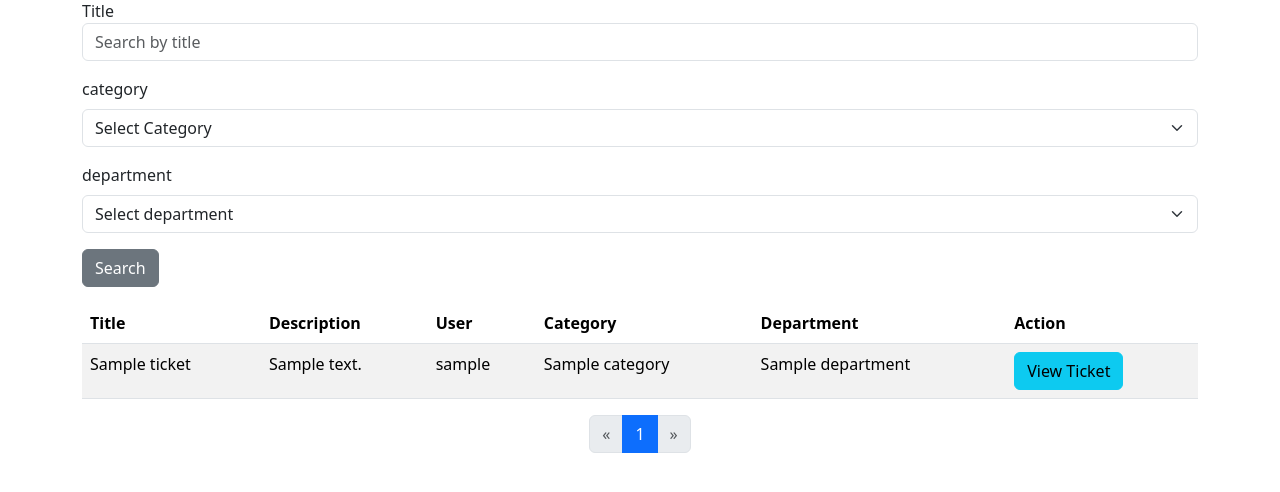
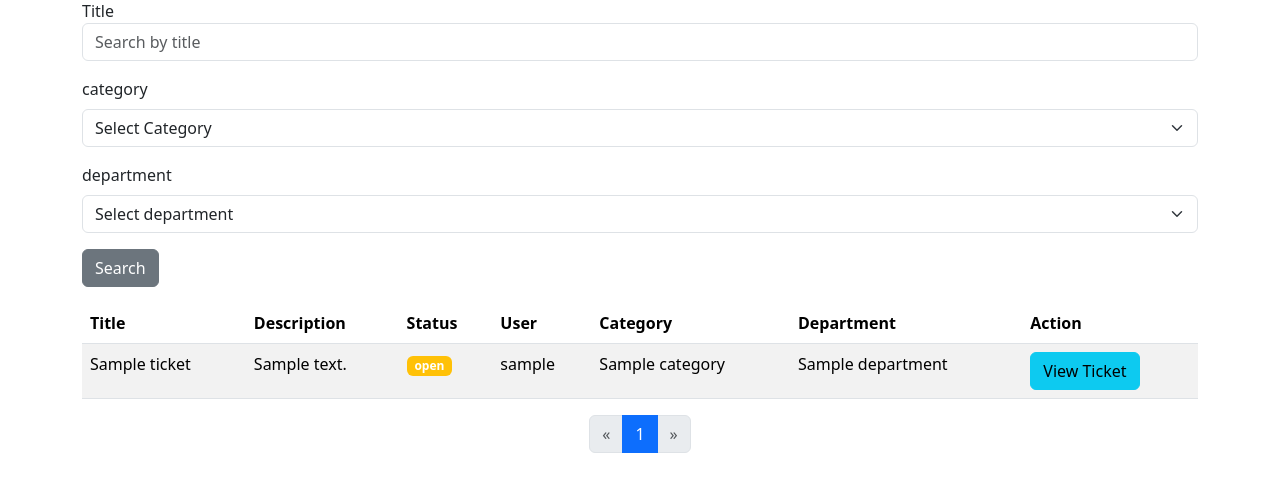
Before and after one commit to cyberfly/djangoeticket, a Django app: page /tickets/ in a window 1280 px wide. Shown: the part 199-691 px from the top of the page. Run offline with Django 5.2, Linux system fonts and the light colour scheme; a user stored in the database is signed in; tables that the repository leaves empty hold one stand-in row (values such as "Sample post").

Commit message:
implement filter format_ticket_status to style status badge

```diff
--- a/templates/tickets/index.html
+++ b/templates/tickets/index.html
@@ -1,4 +1,5 @@
 {% extends 'base.html' %}
+{% load custom_filters %}
 
 {% block content %}
 
@@ -59,6 +60,7 @@
         <tr>
             <th scope="col">Title</th>
             <th scope="col">Description</th>
+            <th scope="col">Status</th>
             <th scope="col">User</th>
             <th scope="col">Category</th>
             <th scope="col">Department</th>
@@ -70,6 +72,7 @@
         <tr>
             <td>{{ ticket.title }}</td>
             <td>{{ ticket.description }}</td>
+            <td>{{ ticket.status|format_ticket_status }}</td>
             <td>{{ ticket.user.username }}</td>
             <td>{{ ticket.category.name }}</td>
             <td>{{ ticket.department.name }}</td>
--- a/tickets/templatetags/custom_filters.py
+++ b/tickets/templatetags/custom_filters.py
@@ -1,5 +1,5 @@
 from django import template
-
+from django.utils.safestring import mark_safe
 register = template.Library()
 
 @register.simple_tag(takes_context=True)
@@ -8,3 +8,16 @@ def query_transform(context, **kwargs):
     for k, v in kwargs.items():
         query[k] = v
     return query.urlencode()
+
+@register.filter(name='format_ticket_status')
+def format_ticket_status(status):
+    if status == 'open':
+        return mark_safe('<span class="badge bg-warning">'+status+'</span>')
+
+    if status == 'in_progress':
+        return mark_safe('<span class="badge bg-info">'+status+'</span>')
+
+    if status == 'closed':
+        return mark_safe('<span class="badge bg-success">'+status+'</span>')
+
+    return status
```
Also changed, not shown: templates/tickets/show.html (+4 -6 lines).
